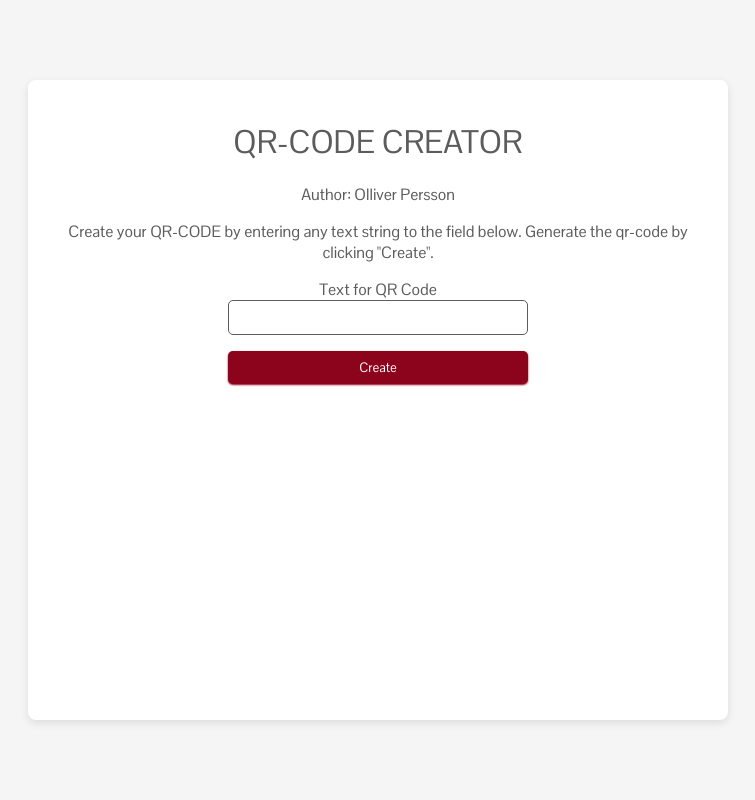
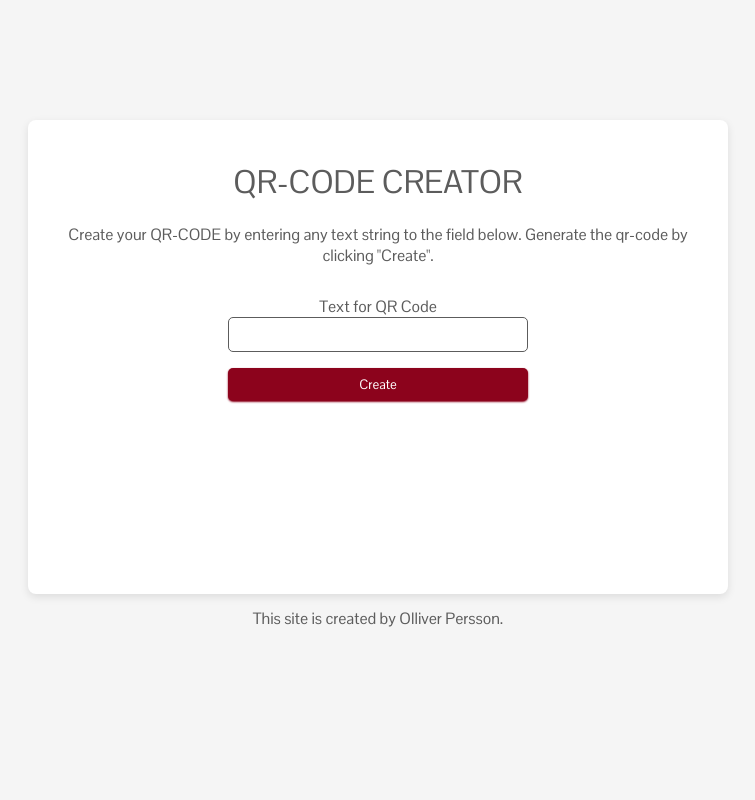
Before and after one commit to olliverpersson/qr-code-python-flask, a Flask app: page / in a window 1280 px wide. Shown: the whole page, without its empty margins (262-1017 px from the left). Run offline with Flask 2, Linux system fonts and the light colour scheme.

Commit message:
Some small improvements in the ui

```diff
--- a/app/routes.py
+++ b/app/routes.py
@@ -21,13 +21,15 @@ def creator():
 
         qrcode = pyqrcode.create( form.textToCreate.data )
 
-        imgsrc = qrcode.svg('qrcode.svg', scale=8)
+        qrid = uuid()
 
-        return redirect(url_for('created', imgtxt = form.textToCreate.data, imgsrc=imgsrc))
+        qrcode.svg('app/static/qrcodes/{}.svg'.format(qrid), scale=8)
+
+        return redirect(url_for('created', qrid=qrid))
 
     return render_template('creator.html', title='QR-CODE CREATOR', form=form)
 
-@app.route('/qrcode/<string:imgtxt>/<string:imgsrc>/', methods=['GET'])
-def created(imgsrc,imgtxt):
+@app.route('/qrcode/<string:qrid>', methods=['GET'])
+def created(qrid):
 
-    return render_template('created.html', title='QR-CODE CREATED', imgsrc=imgsrc, imgtxt=imgtxt)
+    return render_template('created.html', title='QR-CODE CREATED', qrid=qrid)
--- a/app/static/styles.css
+++ b/app/static/styles.css
@@ -57,7 +57,7 @@ button,
 input[type=submit] {
 
     background: var(--color-primary);
-    roder-radius: 5px;
+    border-radius: 5px;
     box-shadow: 0px 1px 2px var(--color-primary);
     padding: 8px;
     border: none;
@@ -77,9 +77,9 @@ input[type=submit]:hover {
     background: #f5f5f5;
     width: 100vw;
     height: 100vh;
-    display: flex;
-    justify-content: center;
-    align-items: center;
+    display: grid;
+    justify-items: center;
+    grid-auto-columns: 100%;
 
 }
 
@@ -92,6 +92,7 @@ input[type=submit]:hover {
     background: white;
     text-align: center;
     padding: 20px;
+    margin-top: 120px;
 }
 
 @media screen and (min-width: 800px) {
--- a/app/templates/base.html
+++ b/app/templates/base.html
@@ -24,11 +24,11 @@
             <h1>QR-CODE CREATOR</h1>
             {% endif %}
 
-            <p>Author: <a href="mailto:olliver.persson@gmail.com">Olliver Persson</a></p>
-
             {% block content %}{% endblock %}
 
         </div>
+
+        <p class="createdBy">This site is created by <a href="mailto:olliver.persson@gmail.com">Olliver Persson</a>.</p>
 
     </div>
 
--- a/app/templates/created.html
+++ b/app/templates/created.html
@@ -4,8 +4,6 @@
 
 <p>Your QR Code:</p>
 
-<img src="{{ imgsrc }}">
-
-<p>{{ imgtxt }} </p>
+<img src="{{ url_for('static', filename='qrcodes/{}.svg'.format(qrid)) }}">
 
 {% endblock %}
--- a/app/templates/creator.html
+++ b/app/templates/creator.html
@@ -4,7 +4,7 @@
 
 <p>Create your QR-CODE by entering any text string to the field below. Generate the qr-code by clicking "Create".</p>
 
-<form method="post">
+<form method="post" style="margin-top: 30px">
 
     {{ form.hidden_tag() }}
 
```
